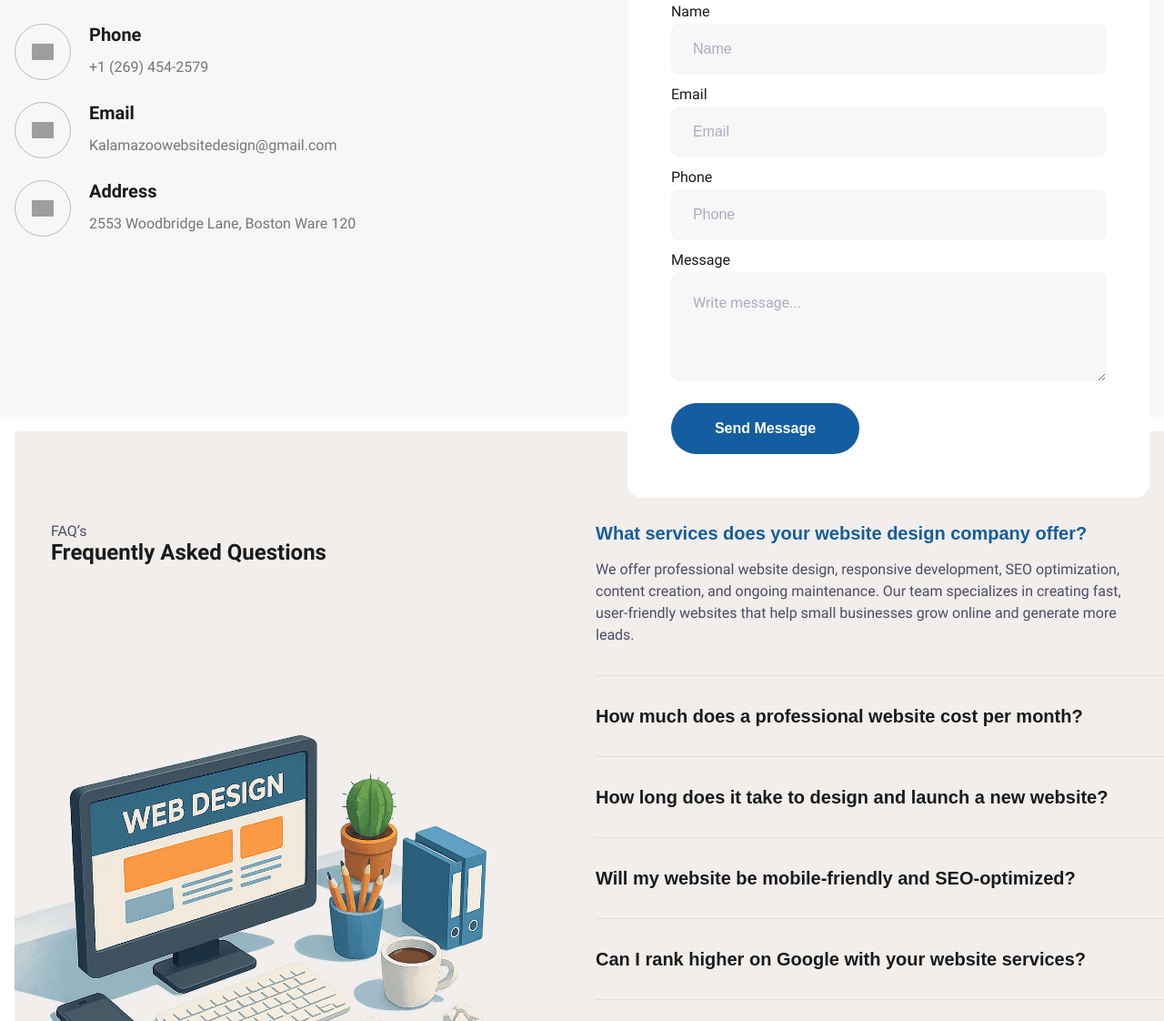
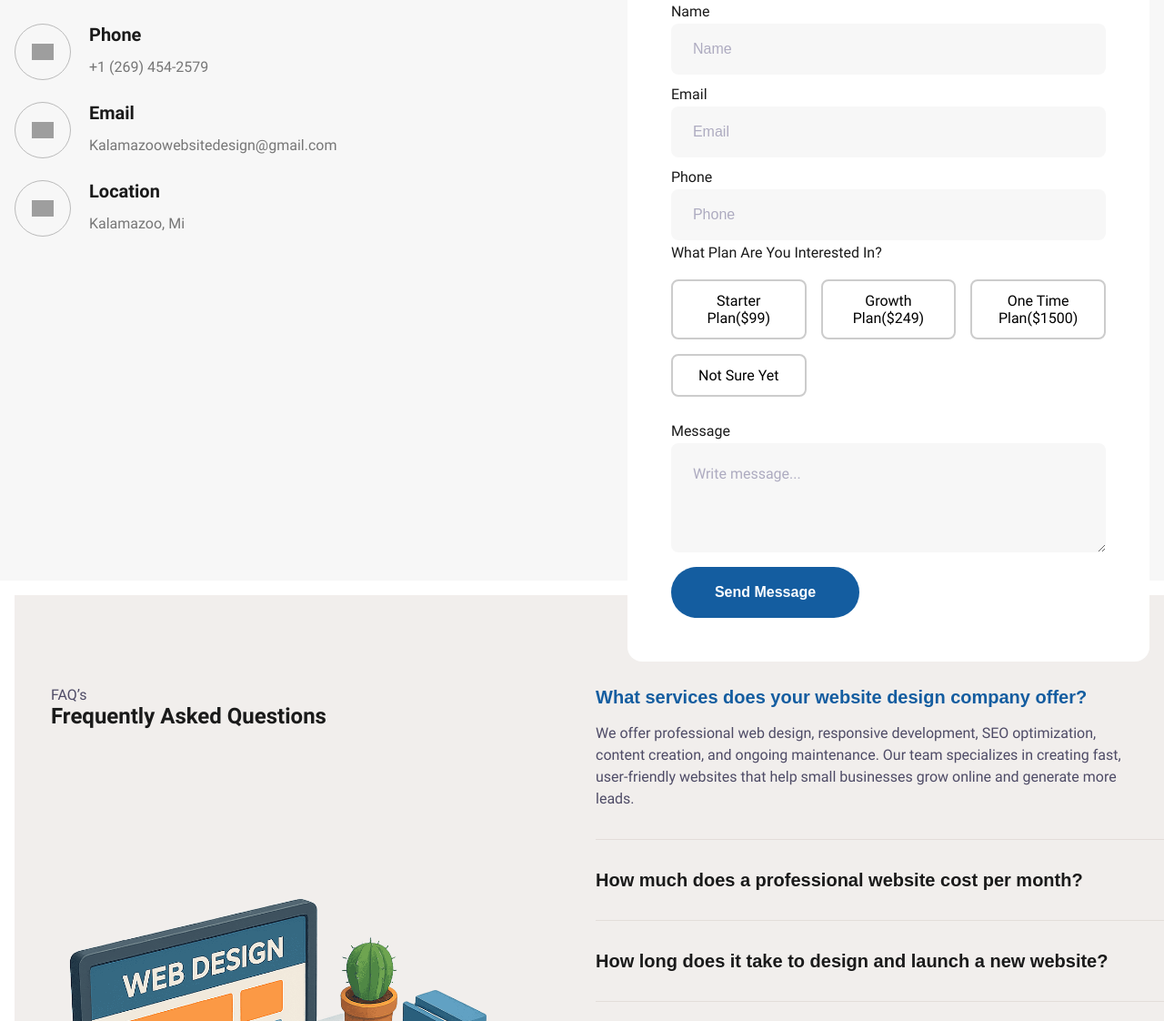
Before and after one commit to GetLaunchedAi/KWD, an Eleventy site: page src/pages/contact.html in a window 1280 px wide. Shown: the part 679-1801 px from the top of the page at 91% size. Built offline with nearby package versions, Linux system fonts and the light colour scheme; Eleventy itself is replaced by a stand-in of ours; files that its build step writes are made by us from their sources; no server answers; grey boxes are pictures that could not be loaded.

Commit message:
Updated Contact Form to include plans

```diff
--- a/src/css/contact.css
+++ b/src/css/contact.css
@@ -393,6 +393,53 @@
         display: block;
     }
 }
+/* Radio Buttons */
+.cs-input-group {
+  display: grid;
+  grid-template-columns: 1fr;
+  gap: 1rem;
+  margin: 1rem 0 1.5rem;
+}
+
+/* Responsive: 3 columns on larger screens */
+@media (min-width: 600px) {
+  .cs-input-group {
+    grid-template-columns: repeat(3, 1fr);
+  }
+}
+
+/* Plan option label styling */
+.plan-option {
+  border: 2px solid #ccc;
+  border-radius: 8px;
+  padding: 0.75rem 1.25rem;
+  cursor: pointer;
+  transition: background-color 0.2s ease, border-color 0.2s ease, color 0.2s ease;
+  display: flex;
+  align-items: center;
+  justify-content: center;
+  color: #000;
+  background-color: #fff;
+  font-weight: 500;
+  text-align: center;
+  position: relative;
+}
+
+/* Hide the native radio button */
+.plan-option input[type="radio"] {
+  position: absolute;
+  opacity: 0;
+  pointer-events: none;
+}
+
+/* 🔵 Highlight selected option */
+.plan-option:has(input[type="radio"]:checked) {
+  background-color: #2563eb; /* Tailwind blue-600 */
+  color: #fff;
+  border-color: #2563eb;
+  font-weight: 600;
+}
+
 
 /*-- -------------------------- -->
 <---    Google Maps Iframe      -->
--- a/src/pages/contact.html
+++ b/src/pages/contact.html
@@ -78,8 +78,8 @@ eleventyNavigation:
               alt="address icon" class="cs-icon" width="40" height="40" decoding="async">
           </picture>
           <div class="cs-flex-group">
-            <span class="cs-header">Address</span>
-            <a href="" class="cs-link">2553 Woodbridge Lane, Boston Ware 120</a>
+            <span class="cs-header">Location</span>
+            <a href="" class="cs-link">Kalamazoo, Mi</a>
           </div>
         </li>
       </ul>
@@ -98,7 +98,31 @@ eleventyNavigation:
       <label class="cs-label cs-phone">
         Phone
         <input class="cs-input" required type="number" id="phone-1403" name="phone" placeholder="Phone">
+        <label class="cs-label cs-plan">
+          What Plan Are You Interested In?
         </label>
+
+        <div class="cs-input-group">
+          <label class="plan-option">
+            <input type="radio" name="plan" value="Basic" required>
+            Starter Plan($99)
+          </label>
+          <label class="plan-option">
+            <input type="radio" name="plan" value="Standard">
+            Growth Plan($249)
+          </label>
+          <label class="plan-option">
+            <input type="radio" name="plan" value="Premium">
+            One Time Plan($1500)
+          </label>
+          <label class="plan-option">
+            <input type="radio" name="plan" value="Premium">
+            Not Sure Yet
+          </label>
+        </div>
+
+
+
         <label class="cs-label">
           Message
           <textarea class="cs-input cs-textarea" required name="Message" id="message-1403"
@@ -133,7 +157,7 @@ eleventyNavigation:
               </span>
             </button>
             <p class="cs-item-p">
-              We offer professional website design, responsive development, SEO optimization, content creation, and
+              We offer professional web design, responsive development, SEO optimization, content creation, and
               ongoing maintenance. Our team specializes in creating fast, user-friendly websites that help small
               businesses grow online and generate more leads.
 
@@ -194,7 +218,8 @@ eleventyNavigation:
               up. We make sure your website looks great and functions seamlessly on all screen sizes—desktops, tablets,
               and smartphones. On the SEO side, we implement technical best practices like fast load times, clean code,
               alt text, semantic HTML, proper heading structure, and keyword-friendly content. These foundational
-              elements help Google understand and rank your site more effectively, giving you a strong start in organic
+              elements help Google understand and rank your site more effectively on the web, giving you a strong start
+              in organic
               search.
 
 
@@ -215,7 +240,8 @@ eleventyNavigation:
               rankings and help you get found by your ideal customers. This includes on-page optimization, keyword
               targeting, speed optimization, image compression, meta tags, and more. We can also help with local SEO,
               backlink strategies, and regular performance reporting. If you want your website to be more than just a
-              digital brochure, our SEO-driven approach ensures it performs like a marketing asset.
+              digital brochure, our SEO-driven approach ensures it performs like a marketing asset. In today's age a web
+              presence is critical to getting the most out of your business.
 
 
             </p>
@@ -225,14 +251,10 @@ eleventyNavigation:
     </div>
     <picture class="cs-picture">
       <!--Mobile Image-->
-      <source media="(max-width: 600px)"
-        srcset="/images/FAQimg.png">
+      <source media="(max-width: 600px)" srcset="/images/FAQimg.png">
       <!--Tablet and above Image-->
-      <source media="(min-width: 601px)"
-        srcset="/images/FAQimg.png">
-      <img loading="lazy" decoding="async"
-        src="/images/FAQimg.png" alt="building" width="606"
-        height="473">
+      <source media="(min-width: 601px)" srcset="/images/FAQimg.png">
+      <img loading="lazy" decoding="async" src="/images/FAQimg.png" alt="building" width="606" height="473">
     </picture>
   </div>
 </section>
```
Also changed, not shown: src/pages/about.html (+1 -1 lines). Lines whose indentation alone changed are shown as unchanged.
